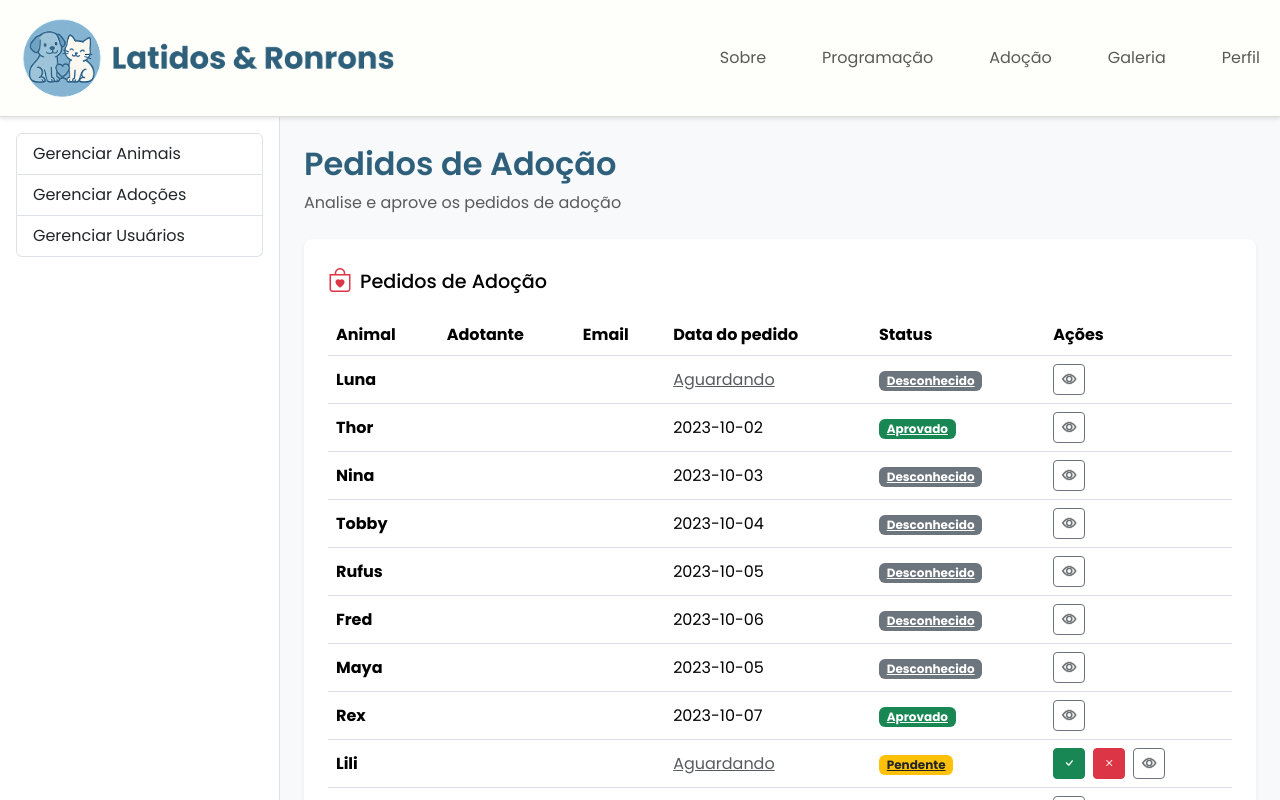
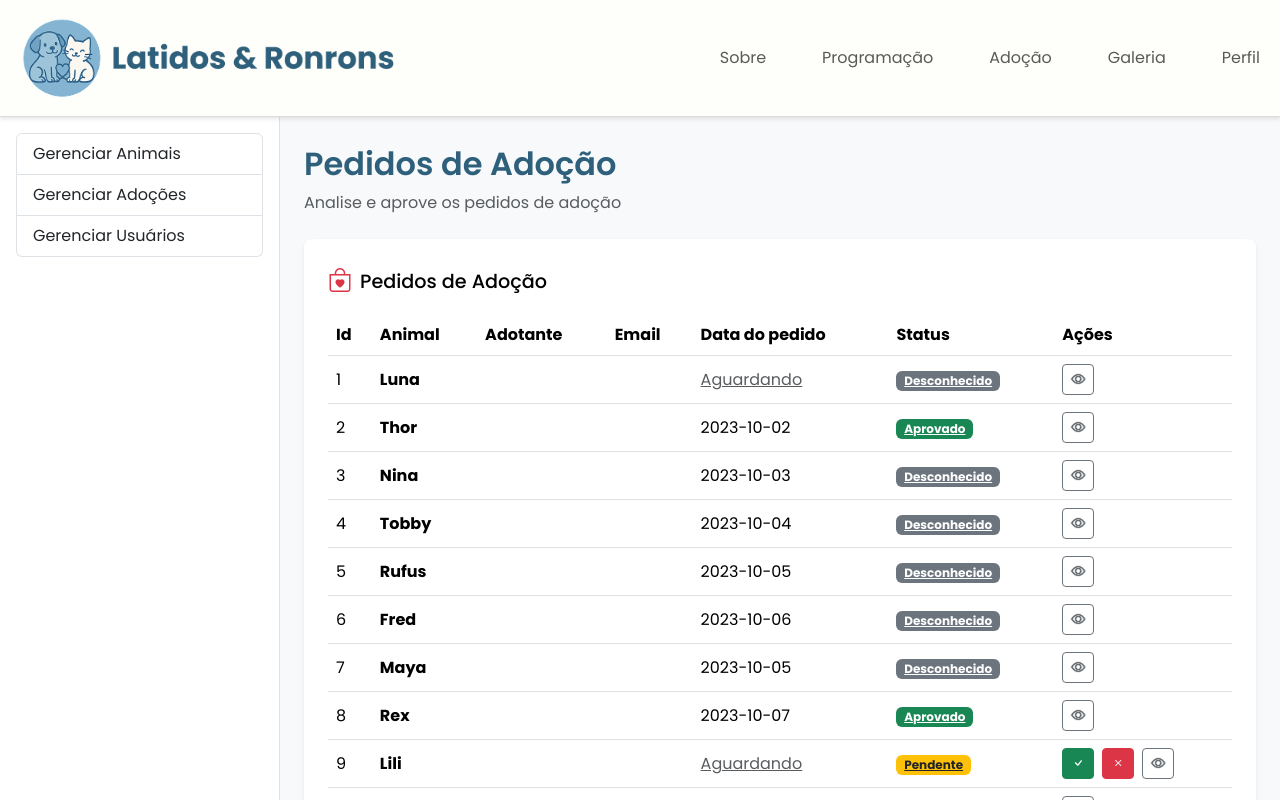
Before and after one commit to chryssstina/Adocao_de_Animais_React, a React (Vite) app in the folder frontend/: page /admin/adoptions in a window 1280 px wide. Shown: the top 800 px of the page. Built offline with nearby package versions, Linux system fonts and the light colour scheme.

Commit message:
Add ID columns to admin user and animal tables
Added the user and animal ID fields to the respective admin tables and their card components for better identification and management. Updated table headers and rows to display the ID values.

```diff
--- a/frontend/src/components/AdminComponents/AdminUserCard/AdminUserCard.jsx
+++ b/frontend/src/components/AdminComponents/AdminUserCard/AdminUserCard.jsx
@@ -6,6 +6,7 @@ function AdminUserCard({ user, onEdit, onDelete }) {
 
   return (
     <tr>
+      <td>{user.id}</td>
       <td><strong>{name}</strong></td>
       <td>{email}</td>
       <td>
--- a/frontend/src/components/RegisteredAnimalsCardAdmin/RegisteredAnimalsCardAdmin.jsx
+++ b/frontend/src/components/RegisteredAnimalsCardAdmin/RegisteredAnimalsCardAdmin.jsx
@@ -11,6 +11,7 @@ function RegisteredAnimalsCardAdmin({
 }) {
   return (
     <tr>
+      <td>{id}</td>
       <td><strong>{animalName}</strong></td>
       <td>{adopterName}</td>
       <td>{adopterEmail}</td>
--- a/frontend/src/pages/Admin/AdminAdoptions/AdminAdoptions.jsx
+++ b/frontend/src/pages/Admin/AdminAdoptions/AdminAdoptions.jsx
@@ -30,6 +30,7 @@ function AdminAdoptions() {
                   <table className="table align-middle">
                     <thead>
                       <tr>
+                        <th scope="col">Id</th>
                         <th scope="col">Animal</th>
                         <th scope="col">Adotante</th>
                         <th scope="col">Email</th>
--- a/frontend/src/pages/Admin/AdminUsers/AdminUsers.jsx
+++ b/frontend/src/pages/Admin/AdminUsers/AdminUsers.jsx
@@ -79,6 +79,7 @@ function AdminUsers() {
                     <table className="table align-middle">
                       <thead>
                         <tr>
+                          <th scope="col">Id</th>
                           <th scope="col">Nome</th>
                           <th scope="col">Email</th>
                           <th scope="col">Tipo</th>
```
